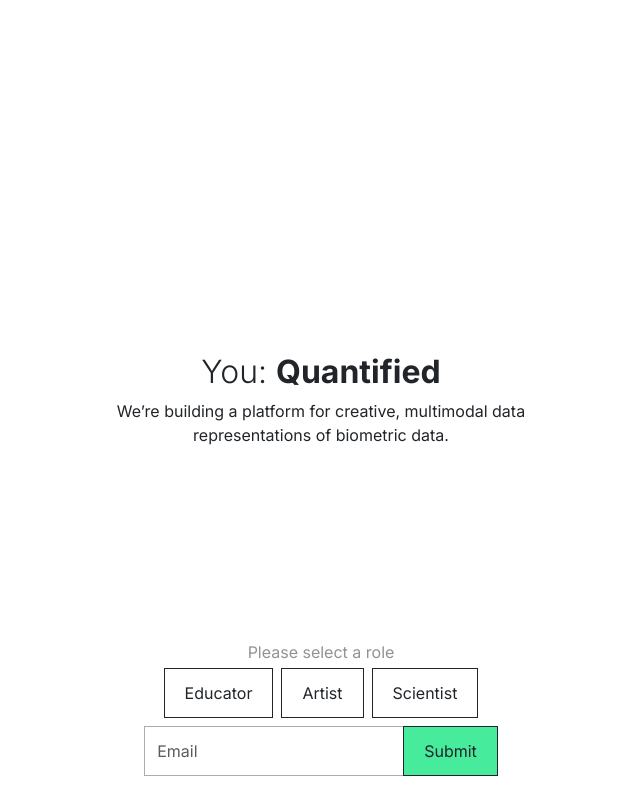
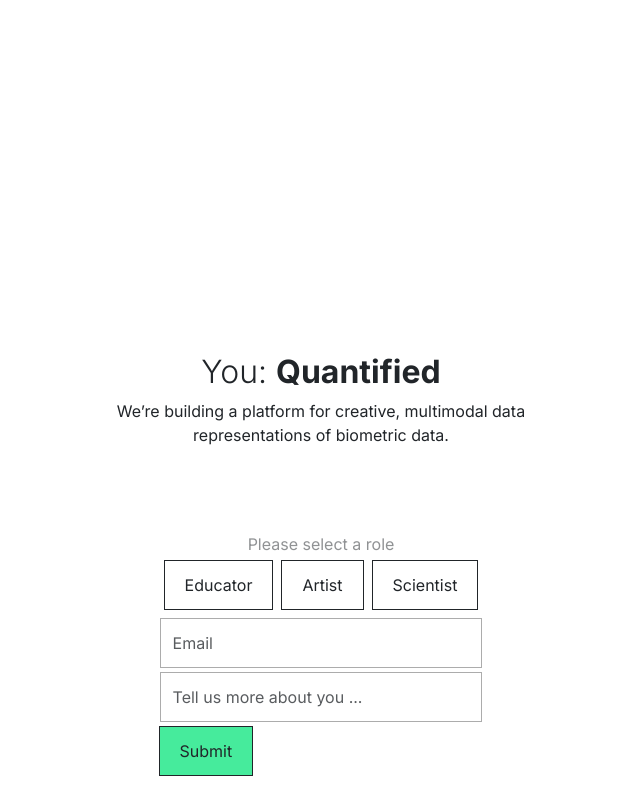
Before and after one commit to mindhiveproject/yq-waitlist, a Next.js app: page / in a window 1280 px wide. Both pictures are taken after a click on the button "Join the waitlist". Shown: the whole page, without its empty margins (319-959 px from the left). Built offline with nearby package versions, Linux system fonts and the light colour scheme.

Commit message:
added description to waitlist form

```diff
--- a/src/app/api/notion/route.ts
+++ b/src/app/api/notion/route.ts
@@ -1,6 +1,6 @@
 export async function POST(req: Request) {
 
-  const { email, selectedRole } = await req.json();
+  const { email, selectedRole, bio } = await req.json();
 
   try {
     const response = await fetch("https://api.notion.com/v1/pages", {
@@ -30,6 +30,15 @@ export async function POST(req: Request) {
               name: selectedRole,
             },
           },
+          Description: {
+            rich_text: [
+              {
+                text: {
+                  content: bio
+                },
+              },
+            ],
+          },
         },
       }),
     });
--- a/src/app/page.tsx
+++ b/src/app/page.tsx
@@ -83,6 +83,7 @@ function WaitlistForm({
   );
 
   const [email, setEmail] = useState<string>("");
+  const [bio, setBio] = useState<string>("");
   const [errorMessage, setErrorMessage] = useState<string>(
     "Please select a role"
   );
@@ -105,12 +106,18 @@ function WaitlistForm({
       return;
     }
 
+    if (!(bio.trim().length > 0)) {
+      setErrorMessage("Please say more about your prospective implementation of You: Quantified");
+      setIsSubmitting(false);
+      return;
+    }
+
     const res = await fetch("/api/notion", {
       method: "POST",
       headers: {
         "Content-Type": "application/json",
       },
-      body: JSON.stringify({ email, selectedRole }),
+      body: JSON.stringify({ email, selectedRole, bio }),
     });
 
     if (!res.ok || res.status !== 200) {
@@ -146,13 +153,23 @@ function WaitlistForm({
           />
         ))}
       </div>
-      <div className="d-flex w-50 mt-0 w-100">
+      <div className="d-flex w-100 justify-content-center mb-1">
         <input
           className="form-control"
           placeholder="Email"
           value={email}
           onChange={(e) => setEmail(e.target.value)}
         ></input>
+      </div>
+      <div className="d-flex w-100 justify-content-center mb-1">
+        <input
+          className="form-control"
+          placeholder="Tell us more about you ..."
+          value={bio}
+          onChange={(e) => setBio(e.target.value)}
+          ></input>
+        </div>
+      <div className="d-flex w-50 mt-0 w-100 mt-20">
         <button
           className={clsx("btn btn-outline-dark btn-secondary ms-n1")}
           type="submit"
```
Also changed, not shown: 1 other file (tests, documents, lock files or other folders).
